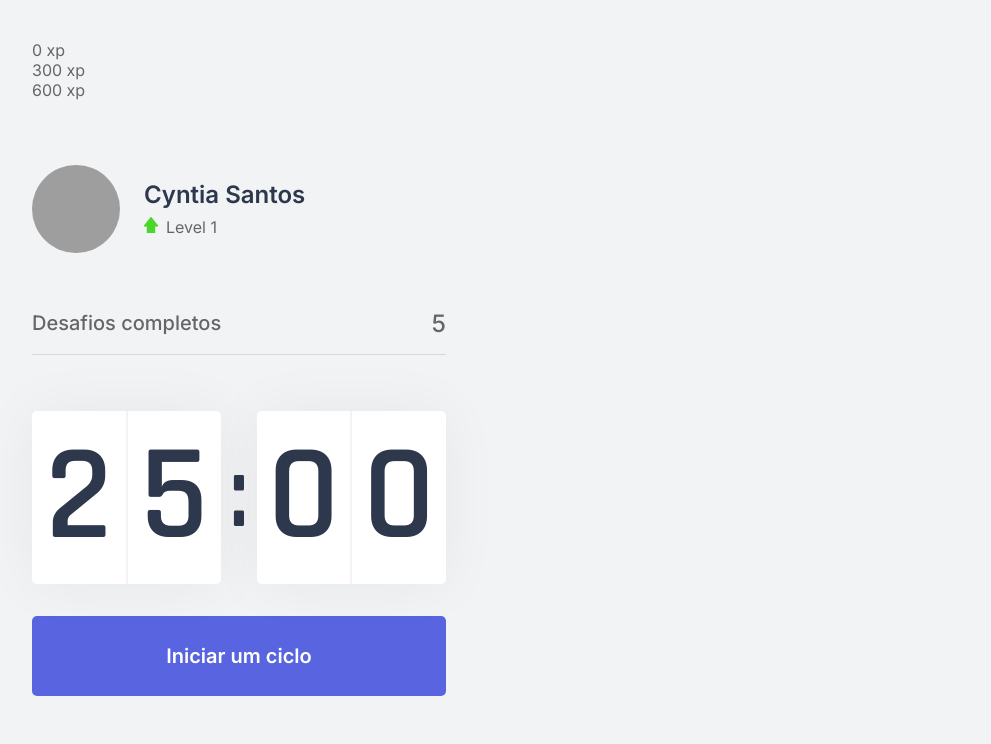
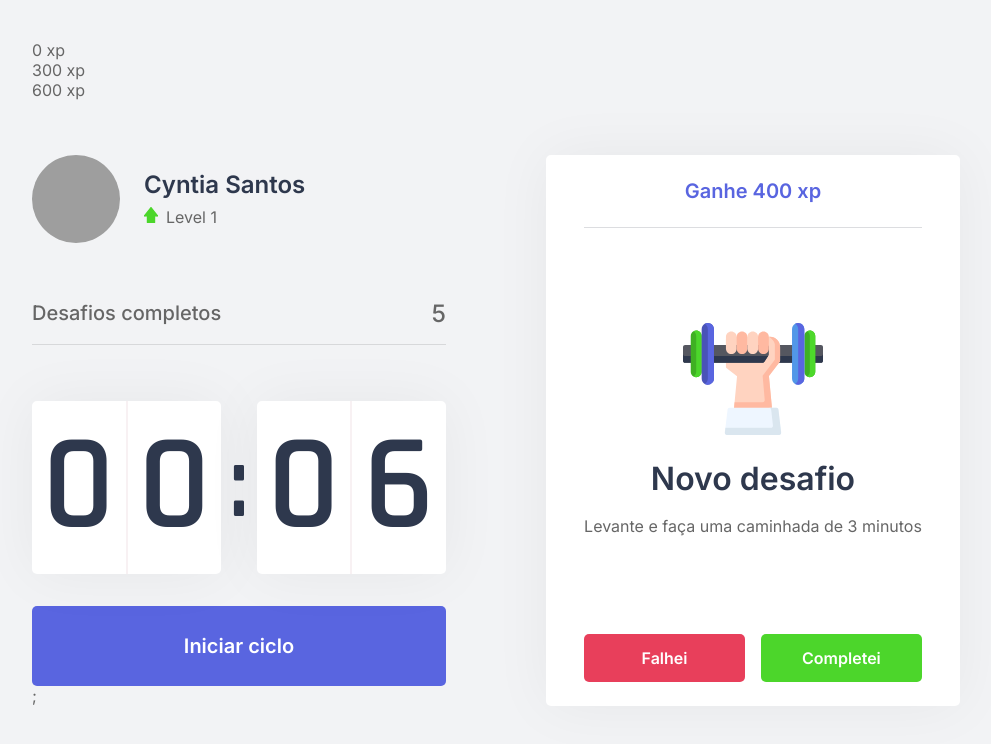
Before and after one commit to csantos31/wakeWork-next, a Next.js app: page / in a window 1280 px wide. Shown: the top 744 px of the page, without its empty margins (144-1135 px from the left). Built offline with nearby package versions, Linux system fonts and the light colour scheme; grey boxes are pictures that could not be loaded.

Commit message:
visual app completed

```diff
--- /dev/null
+++ b/src/components/ChallengeBox.tsx
@@ -0,0 +1,42 @@
+import styles from '../styles/components/ChallengeBox.module.css';
+
+export function ChallengeBox() {
+    const hasActiveChallenges = true;
+
+
+    return (
+        <div className={styles.challengeBoxContainer}>
+            {hasActiveChallenges ? (
+                <div className={styles.challengeActive}>
+                    <header>Ganhe 400 xp</header>
+                    <main>
+                        <img src="icons/body.svg" alt="Ganhe 400 xp" />
+                        <strong>Novo desafio</strong>
+                        <p>Levante e faça uma caminhada de 3 minutos</p>
+                    </main>
+                    <footer>
+                        <button
+                            type="button"
+                            className={styles.challengeFailedButton}>
+                            Falhei
+                            </button>
+                        <button
+                            type="button"
+                            className={styles.challengeSucceededButton}>
+                            Completei
+                            </button>
+                    </footer>
+                </div>
+            ) : (
+                    <div className={styles.challengeNotActive}>
+                        <strong>Finalize um ciclo para receber um desafio</strong>
+                        <p>
+                            <img src="icons/level-up.svg" alt="Level Up" />
+                                Avance de level completando desafios
+                            </p>
+                    </div>
+                )
+            }
+        </div >
+    );
+}
--- a/src/components/Countdown.tsx
+++ b/src/components/Countdown.tsx
@@ -1,10 +1,13 @@
 import { useState, useEffect } from "react";
 import styles from "../styles/components/Countdown.module.css";
 
+let countdownTimeout: NodeJS.Timeout;
+
 export function Countdown() {
 
-    const [time, setTime] = useState(25 * 60)
-    const [active, setActive] = useState(false);
+    const [time, setTime] = useState(0.1 * 60);
+    const [isActive, setIsActive] = useState(false);
+    const [hasFinished, setHasFinished] = useState(false);
 
     const minutes = Math.floor(time / 60);
     const seconds = time % 60;
@@ -13,16 +16,25 @@
     const [secondLeft, secondRight] = String(seconds).padStart(2, '0').split('');
 
     function startCountdown() {
-        setActive(true);
+        setIsActive(true);
+    }
+
+    function resetCountdown() {
+        clearTimeout(countdownTimeout);
+        setTime(0.1 * 60);
+        setIsActive(false);
     }
 
     useEffect(() => {
-        if (active && time > 0) {
-            setTimeout(() => {
+        if (isActive && time > 0) {
+            countdownTimeout = setTimeout(() => {
                 setTime(time - 1);
             }, 1000);
+        } else if (isActive && time === 0) {
+            setHasFinished(true);
+            setIsActive(false);
         }
-    }, [active, time])
+    }, [isActive, time])
 
     return (
         <div>
@@ -38,9 +50,33 @@
                 </div>
             </div>
 
-            <button type="button" className={styles.countdownButton} onClick={startCountdown}>
-                Iniciar um ciclo
-            </button>
+            { hasFinished ?
+                (<button
+                    disabled
+                    className={styles.countdownButton}>
+                    Ciclo encerrado
+                </button>) : (
+                    <>
+                        { isActive ? (
+                            <button
+                                type="button"
+                                className={`${styles.countdownButton} ${styles.countdownButtonActive}`}
+                                onClick={resetCountdown}>
+                                Abandonar ciclo
+                            </button>
+                        )
+                            : (
+                                <button
+                                    type="button"
+                                    className={styles.countdownButton}
+                                    onClick={startCountdown}>
+                                    Iniciar ciclo
+                                </button>
+                            )};
+                    </>
+                )
+            }
+
         </div>
     );
 }
--- a/src/pages/index.tsx
+++ b/src/pages/index.tsx
@@ -1,10 +1,11 @@
+import Head from "next/head";
+import Style from "../styles/pages/Home.module.css";
 import { CompletedChallenges } from "../components/CompletedChallenges";
 import { Countdown } from "../components/Countdown";
 import { ExperienceBar } from "../components/ExperienceBar";
 import { Profile } from "../components/Profile";
-import Style from "../styles/pages/Home.module.css";
+import { ChallengeBox } from "../components/ChallengeBox";
 
-import Head from "next/head";
 
 export default function Home() {
   return (
@@ -22,8 +23,7 @@
           <Countdown/>
         </div>
         <div>
-
-
+          <ChallengeBox/>
         </div>
       </section>
     </div>
--- /dev/null
+++ b/src/styles/components/ChallengeBox.module.css
@@ -0,0 +1,101 @@
+.challengeBoxContainer {
+  height: 100%;
+  background: var(--white);
+  border-radius: 5px;
+  box-shadow: 0 0 60px rgba(0, 0, 0, 0.05);
+  padding: 1.5rem 2rem;
+  display: flex;
+  flex-direction: column;
+  align-items: center;
+  justify-content: center;
+  text-align: center;
+}
+
+.challengeNotActive {
+  display: flex;
+  flex-direction: column;
+  align-items: center;
+}
+
+.challengeNotActive strong {
+  font-size: 1.5rem;
+  font-weight: 500;
+  line-height: 1.4;
+}
+
+.challengeNotActive p {
+  display: flex;
+  flex-direction: column;
+  align-items: center;
+  line-height: 1.4;
+  max-width: 70%;
+  margin-top: 3rem;
+}
+
+.challengeNotActive p img {
+  margin-bottom: 1rem;
+}
+
+.challengeActive {
+  height: 100%;
+  display: flex;
+  flex-direction: column;
+}
+
+.challengeActive header {
+  color: var(--blue);
+  font-weight: 600;
+  font-size: 1.25rem;
+  padding: 0 2rem 1.5rem;
+  border-bottom: solid 1px var(--gray-line);
+}
+
+.challengeActive main {
+  flex: 1;
+  display: flex;
+  flex-direction: column;
+  align-items: center;
+  justify-content: center;
+}
+
+.challengeActive main strong {
+  font-size: 2rem;
+  font-weight: 600;
+  color: var(--title);
+  margin: 1.5rem 0 1rem;
+}
+
+.challengeActive main p {
+  line-height: 1.5;
+}
+
+.challengeActive footer {
+  display: grid;
+  grid-template-columns: 1fr 1fr;
+  gap: 1rem;
+}
+
+.challengeActive footer button {
+    height: 3rem;
+    display: flex;
+    align-items: center;
+    justify-content: center;
+    border: 0;
+    border-radius: 5px;
+    color: var(--white);
+    font-size: 1rem;
+    font-weight: 600;
+    transition: filter 0.2s;
+}
+
+.challengeActive footer button.challengeFailedButton{
+    background: var(--red);
+}
+
+.challengeActive footer button.challengeSucceededButton{
+    background: var(--green);
+}
+
+.challengeActive footer button:hover{
+    filter: brightness(0.9);
+}
--- a/src/styles/components/Countdown.module.css
+++ b/src/styles/components/Countdown.module.css
@@ -51,6 +51,22 @@
     transition: background-color 0.2s;
 }
 
-.countdownButton:hover{
+.countdownButton:not(:disabled):hover{
     background: var(--blue-dark);
 }
+
+.countdownButton:disabled{
+    background: var(--white);
+    color: var(--text);
+    cursor: not-allowed;
+}
+
+.countdownButtonActive{
+    background: var(--white);
+    color: var(--title);
+}
+
+.countdownButtonActive:not(:disabled):hover{
+    background: var(--red);
+    color: var(--white);
+}
```
